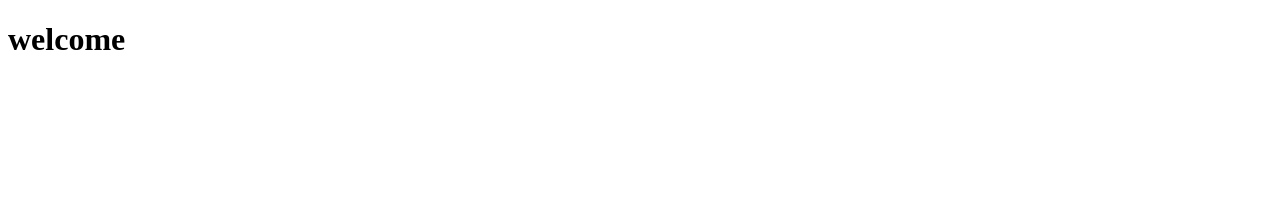
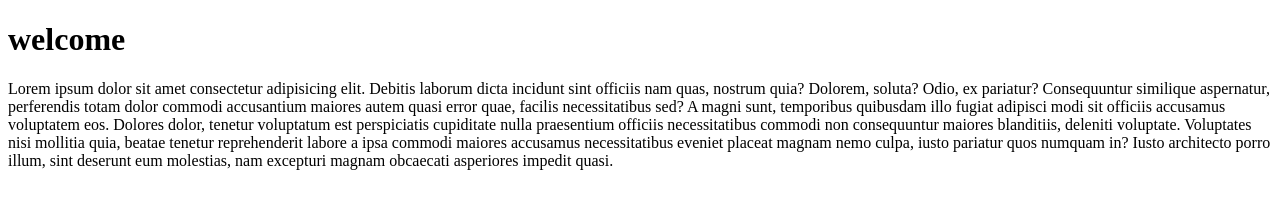
Before and after one commit to Kushwaha-Satyam/hello, a plain HTML site: page index.html in a window 1280 px wide. Drawn offline with Linux system fonts and the light colour scheme.

Commit message:
second stage

```diff
--- a/index.html
+++ b/index.html
@@ -7,5 +7,6 @@
 </head>
 <body>
     <h1>welcome</h1>
+    <p>Lorem ipsum dolor sit amet consectetur adipisicing elit. Debitis laborum dicta incidunt sint officiis nam quas, nostrum quia? Dolorem, soluta? Odio, ex pariatur? Consequuntur similique aspernatur, perferendis totam dolor commodi accusantium maiores autem quasi error quae, facilis necessitatibus sed? A magni sunt, temporibus quibusdam illo fugiat adipisci modi sit officiis accusamus voluptatem eos. Dolores dolor, tenetur voluptatum est perspiciatis cupiditate nulla praesentium officiis necessitatibus commodi non consequuntur maiores blanditiis, deleniti voluptate. Voluptates nisi mollitia quia, beatae tenetur reprehenderit labore a ipsa commodi maiores accusamus necessitatibus eveniet placeat magnam nemo culpa, iusto pariatur quos numquam in? Iusto architecto porro illum, sint deserunt eum molestias, nam excepturi magnam obcaecati asperiores impedit quasi.</p>
 </body>
 </html>
```
